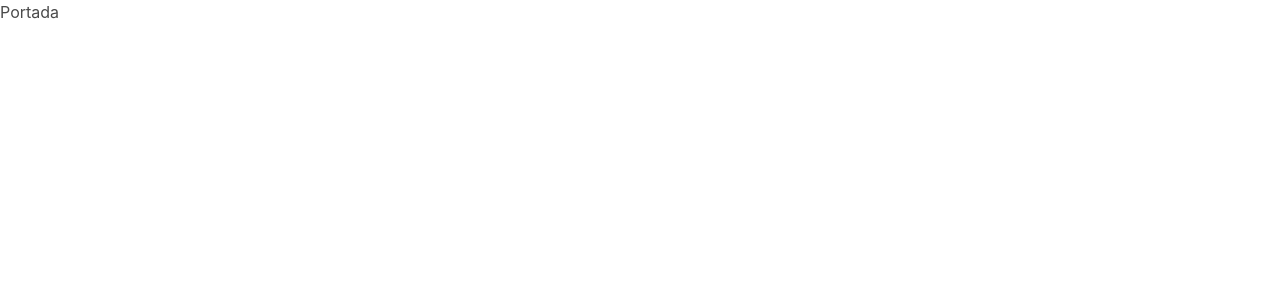
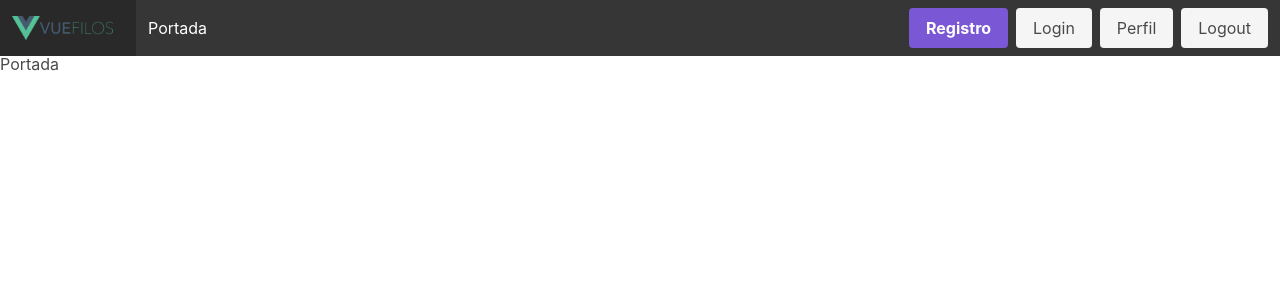
Before and after one commit to joseluisgs/vuefilos, a Vue app: page / in a window 1280 px wide. Shown: the top 300 px of the page. Built offline with nearby package versions, Linux system fonts and the light colour scheme.

Commit message:
Navegacion

```diff
--- a/src/App.vue
+++ b/src/App.vue
@@ -1,8 +1,20 @@
 <template>
   <div id="app">
+    <Navegacion></Navegacion>
     <router-view/>
   </div>
 </template>
 
+<script>
+import Navegacion from '@/components/Navegacion.vue';
+
+export default {
+  name: 'App',
+  components: {
+    Navegacion,
+  },
+};
+</script>
+
 <style lang="scss">
 </style>
--- /dev/null
+++ b/src/components/Navegacion.vue
@@ -0,0 +1,41 @@
+<template>
+  <b-navbar fixed-top="true" type="is-dark">
+        <template slot="brand">
+            <b-navbar-item tag="router-link" :to="{ path: '/' }">
+                <img
+                    src="@/assets/vuefilos.png"
+                    alt="Vuefilos logo"
+                >
+            </b-navbar-item>
+        </template>
+        <template slot="start">
+            <b-navbar-item href="/">
+                Portada
+            </b-navbar-item>
+            <!-- <b-navbar-item href="#">
+                Documentation
+            </b-navbar-item>
+            <b-navbar-dropdown label="Info">
+                <b-navbar-item href="#">
+                    About
+                </b-navbar-item>
+                <b-navbar-item href="#">
+                    Contact
+                </b-navbar-item>
+            </b-navbar-dropdown> -->
+        </template>
+
+        <template slot="end">
+            <b-navbar-item tag="div">
+                <div class="buttons">
+                  <router-link class="button is-primary" to="/registro">
+                    <strong>Registro</strong>
+                  </router-link>
+                  <router-link class="button is-light" to="/login">Login</router-link>
+                  <router-link class="button is-light" to="/perfil">Perfil</router-link>
+                  <a class="button is-light" href="#">Logout</a>
+                </div>
+            </b-navbar-item>
+        </template>
+    </b-navbar>
+</template>
```
Also changed, not shown: .eslintrc.js, src/assets/vuefilos.png (added).
